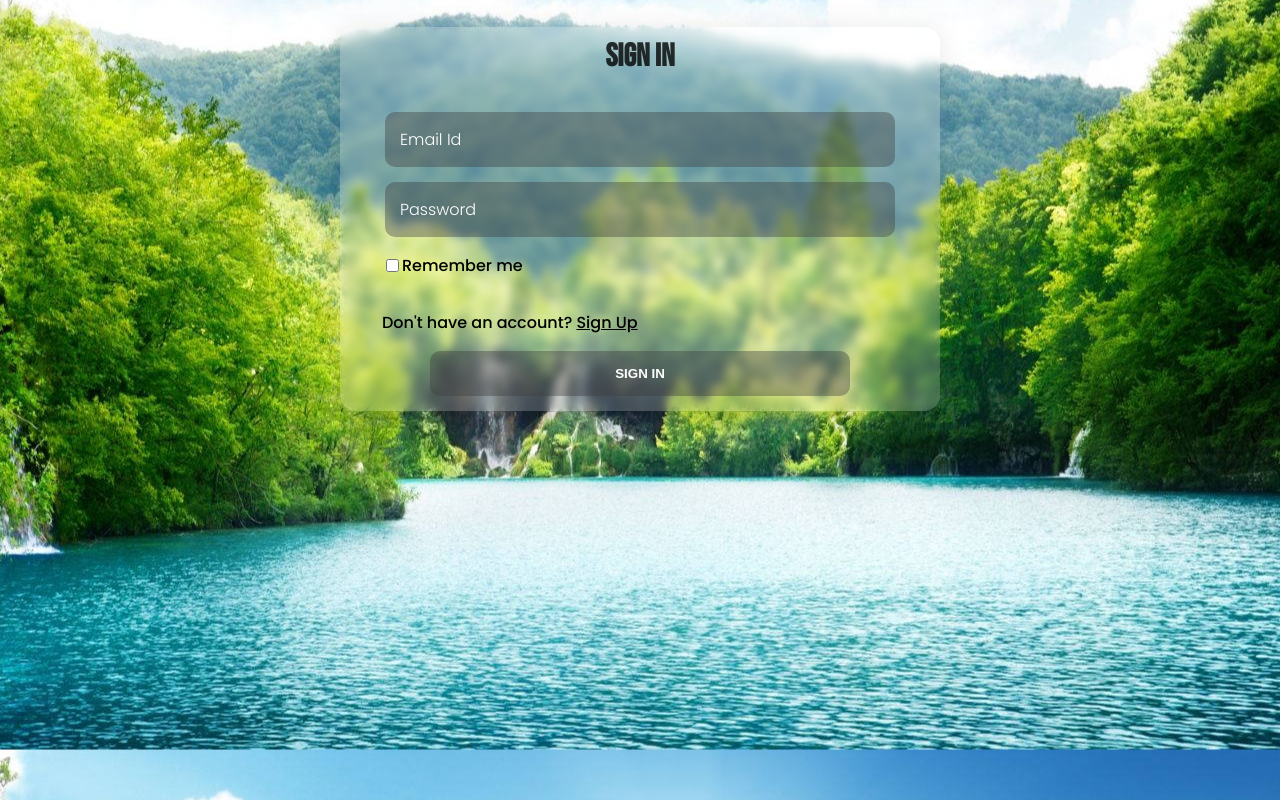
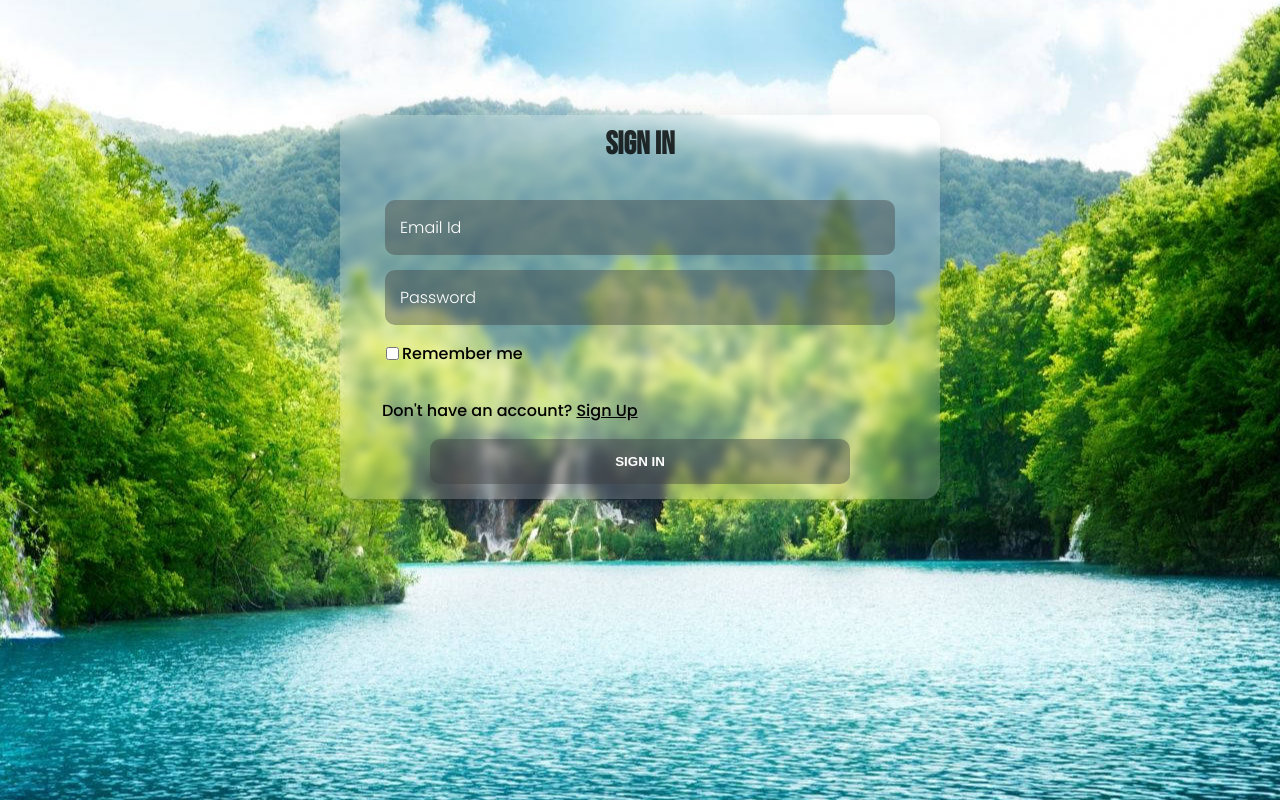
Before and after one commit to ShauryaNCode/GEC-CTI, a plain HTML site: page Glassmorphed Sign In-Up Page/index.html in a window 1280 px wide. Drawn offline with Linux system fonts and the light colour scheme.

Commit message:
Update style.css

```diff
--- a/Glassmorphed Sign In-Up Page/style.css
+++ b/Glassmorphed Sign In-Up Page/style.css
@@ -5,6 +5,10 @@ body{
     background-position: 100%;
 }
 
+.login-pg{
+    padding-top: 10vh;
+    padding-bottom: 10vh;
+}
 
 .sign-in{
     max-width: 600px;
```
